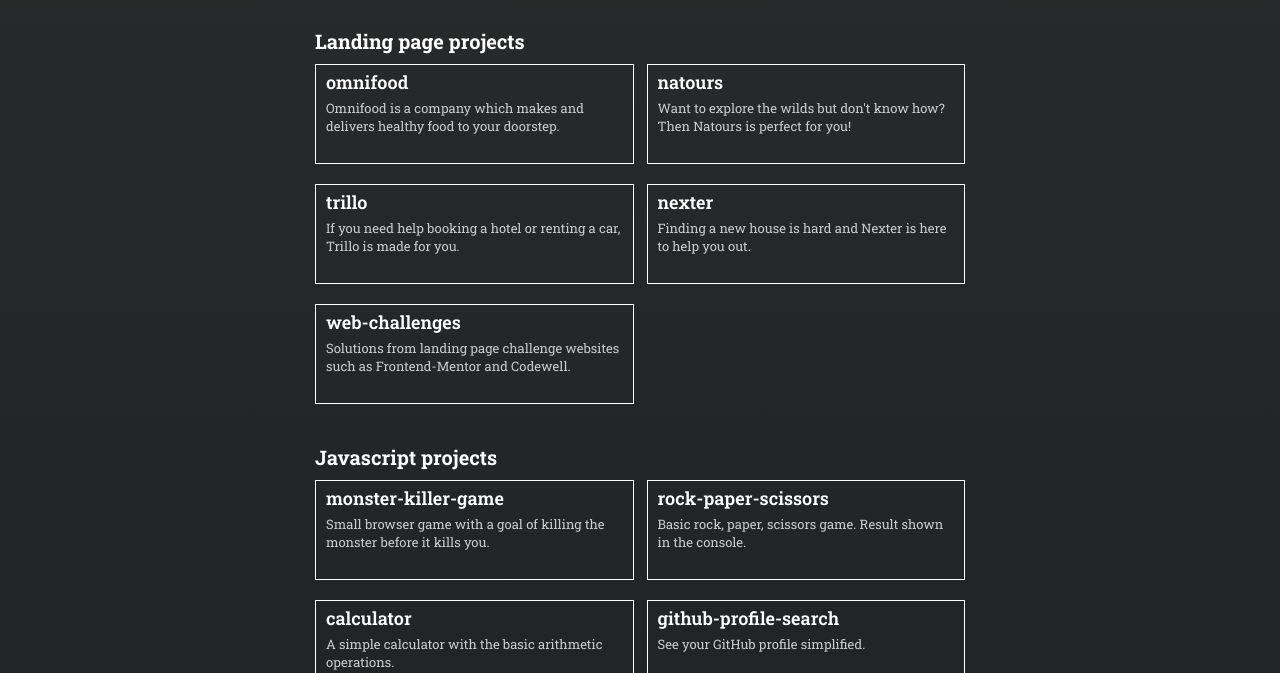
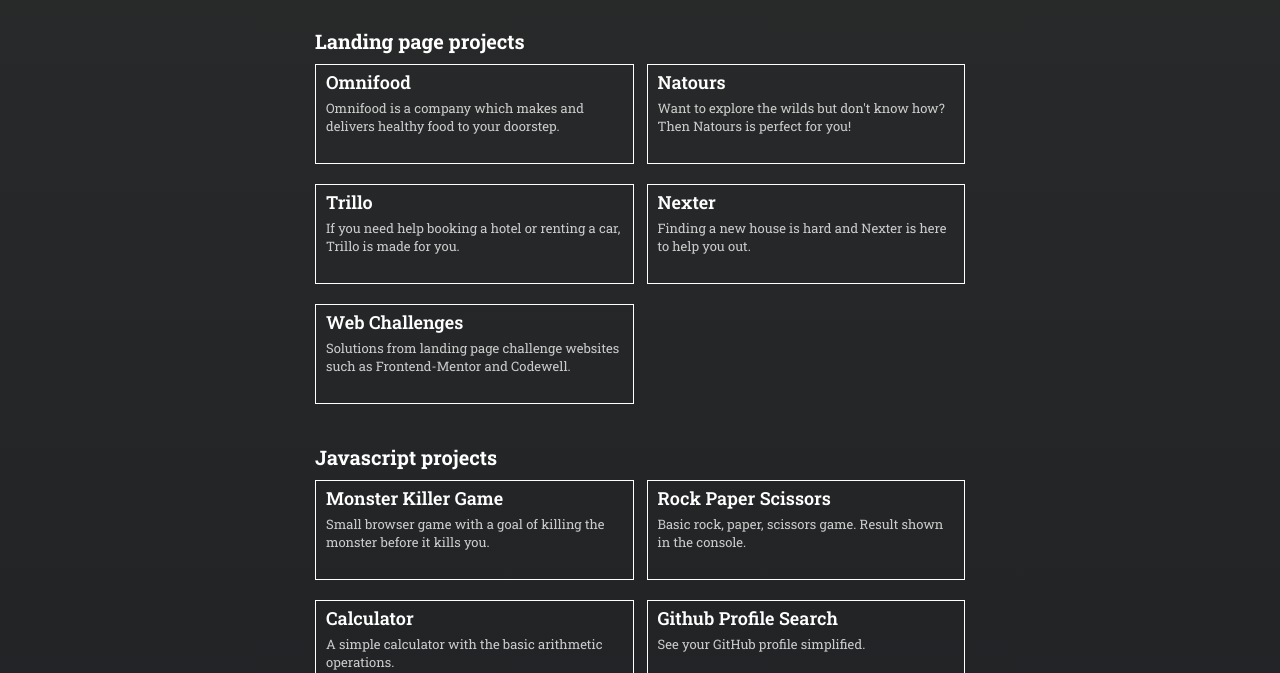
Before and after one commit to nik-ves/portfolio, a React (Create React App) app: page /projects in a window 1280 px wide. Shown: the part 279-952 px from the top of the page. Built offline with nearby package versions, Linux system fonts and the light colour scheme.

Commit message:
Combined projects

```diff
--- a/src/components/ProjectsComponents/ProjectCard.js
+++ b/src/components/ProjectsComponents/ProjectCard.js
@@ -3,10 +3,17 @@ import { Link } from "react-router-dom";
 import classes from "./ProjectCard.module.css";
 
 const ProjectCard = (props) => {
+  const formatedName = (name) => {
+    return name
+      .split("-")
+      .map((word) => word[0].toUpperCase() + word.slice(1))
+      .join(" ");
+  };
+
   return (
     <Link to={props.link} className={classes.card}>
       <div className={classes.info}>
-        <p className={classes['project-name']}>{props.name}</p>
+        <p className={classes['project-name']}>{formatedName(props.name)}</p>
         <p className={classes['project-desc']}>{props.desc}</p>
       </div>
     </Link>
--- a/src/components/ProjectsComponents/ProjectDetails.js
+++ b/src/components/ProjectsComponents/ProjectDetails.js
@@ -7,7 +7,8 @@ import ProjectNotFound from "../pages/ProjectNotFound";
 import Container from "../UI/Container";
 import ProjectNavigation from "./ProjectNavigation";
 import Backdrop from "../UI/Backdrop";
-import PROJECTS from "../../data/CombinedProjects";
+
+import PROJECTS from "../../data/Projects";
 
 const ProjectDetails = () => {
   const [projects] = useState(PROJECTS);
@@ -19,19 +20,20 @@ const ProjectDetails = () => {
 
   const params = useParams();
 
-  const project = projects.find((project) => project.id === params.projectId);
+  const project = projects.find((project) => project.name === params.projectId);
 
   if (!project) {
     return <ProjectNotFound />;
   }
 
   let pageIndex = projects.findIndex(
-    (element) => element.id === params.projectId
+    (element) => element.name === params.projectId
   );
 
   return (
     <Container>
       <ProjectNavigation projects={projects} currentProject={pageIndex} />
+
       {isOpen && <Backdrop onClick={openImageHandler} />}
 
       <div className={classes.centered}>
@@ -56,10 +58,10 @@ const ProjectDetails = () => {
           </div>
 
           <div className={classes["project-text-box"]}>
-            {Object.keys(project.description).map((index) => {
+            {Object.keys(project.longDescription).map((index) => {
               return (
-                <p className={classes["project-info-description"]}>
-                  {project.description[index]}
+                <p key={index} className={classes["project-info-description"]}>
+                  {project.longDescription[index]}
                 </p>
               );
             })}
--- a/src/components/ProjectsComponents/ProjectList.js
+++ b/src/components/ProjectsComponents/ProjectList.js
@@ -2,15 +2,10 @@ import { useState } from "react";
 
 import classes from "./ProjectList.module.css";
 import ProjectCard from "./ProjectCard";
-
-import LANDING_PAGE_PROJECTS from "../../data/LandingPageProjects";
-import JAVASCRIPT_PROJECTS from "../../data/JavaScriptProjects";
-import REACT_PROJECTS from "../../data/ReactProjects";
+import PROJECTS from "../../data/Projects";
 
 const ProjectList = () => {
-  const [lpProjects] = useState(LANDING_PAGE_PROJECTS);
-  const [jsProjects] = useState(JAVASCRIPT_PROJECTS);
-  const [reactProjects] = useState(REACT_PROJECTS);
+  const [projects] = useState(PROJECTS);
 
   return (
     <div className={classes.wrapper}>
@@ -28,13 +23,16 @@ const ProjectList = () => {
 
       <div>
         <h4>Landing page projects</h4>
+
         <div className={classes.flex}>
-          {lpProjects.map((project) => (
+          {projects
+            .filter((project) => project.type === "Landing page")
+            .map((project) => (
               <ProjectCard
                 key={project.id}
                 name={project.name}
-              desc={project.desc}
-              link={project.link}
+                desc={project.shortDescription}
+                link={`/projects/${project.name}`}
               />
             ))}
         </div>
@@ -44,12 +42,14 @@ const ProjectList = () => {
         <h4 className={classes["margin-top"]}>Javascript projects</h4>
 
         <div className={classes.flex}>
-          {jsProjects.map((project) => (
+          {projects
+            .filter((project) => project.type === "Javascript")
+            .map((project) => (
               <ProjectCard
                 key={project.id}
                 name={project.name}
-              desc={project.desc}
-              link={project.link}
+                desc={project.shortDescription}
+                link={`/projects/${project.name}`}
               />
             ))}
         </div>
@@ -59,12 +59,14 @@ const ProjectList = () => {
         <h4 className={classes["margin-top"]}>React projects</h4>
 
         <div className={classes.flex}>
-          {reactProjects.map((project) => (
+          {projects
+            .filter((project) => project.type === "React")
+            .map((project) => (
               <ProjectCard
                 key={project.id}
                 name={project.name}
-              desc={project.desc}
-              link={project.link}
+                desc={project.shortDescription}
+                link={`/projects/${project.name}`}
               />
             ))}
         </div>
--- a/src/components/ProjectsComponents/ProjectNavigation.js
+++ b/src/components/ProjectsComponents/ProjectNavigation.js
@@ -14,7 +14,7 @@ const ProjectNavigation = (props) => {
       pageNumber = projectList.length - 1;
     }
 
-    let link = `/projects/${projectList[pageNumber].id}`;
+    let link = `/projects/${projectList[pageNumber].name}`;
     return link;
   };
 
@@ -26,7 +26,7 @@ const ProjectNavigation = (props) => {
       pageNumber = 0;
     }
 
-    let link = `/projects/${projectList[pageNumber].id}`;
+    let link = `/projects/${projectList[pageNumber].name}`;
     return link;
   };
 
--- a/src/data/JavaScriptProjects.js
+++ /dev/null
@@ -1,40 +0,0 @@
-const JAVASCRIPT_PROJECTS = [
-  {
-    id: 1,
-    name: "monster-killer-game",
-    desc: "Small browser game with a goal of killing the monster before it kills you.",
-    link: "/projects/monster-killer-game",
-  },
-  {
-    id: 2,
-    name: "rock-paper-scissors",
-    desc: "Basic rock, paper, scissors game. Result shown in the console.",
-    link: "/projects/rock-paper-scissors",
-  },
-  {
-    id: 3,
-    name: "calculator",
-    desc: "A simple calculator with the basic arithmetic operations.",
-    link: "/projects/calculator",
-  },
-  {
-    id: 4,
-    name: "github-profile-search",
-    desc: "See your GitHub profile simplified.",
-    link: "/projects/github-profile-search",
-  },
-  {
-    id: 5,
-    name: "pig-game",
-    desc: "Whoever hits 100 score first is a winner!",
-    link: "/projects/pig-game",
-  },
-  {
-    id: 6,
-    name: "guess-my-number",
-    desc: "Guess a number game. Secret number is logged in the console for an easy win.",
-    link: "/projects/guess-my-number",
-  },
-];
-
-export default JAVASCRIPT_PROJECTS;
--- a/src/data/LandingPageProjects.js
+++ /dev/null
@@ -1,34 +0,0 @@
-const LANDING_PAGE_PROJECTS = [
-  {
-    id: 1,
-    name: "omnifood",
-    desc: "Omnifood is a company which makes and delivers healthy food to your doorstep.",
-    link: "/projects/omnifood",
-  },
-  {
-    id: 2,
-    name: "natours",
-    desc: "Want to explore the wilds but don't know how? Then Natours is perfect for you!",
-    link: "/projects/natours",
-  },
-  {
-    id: 3,
-    name: "trillo",
-    desc: "If you need help booking a hotel or renting a car, Trillo is made for you.",
-    link: "/projects/trillo",
-  },
-  {
-    id: 4,
-    name: "nexter",
-    desc: "Finding a new house is hard and Nexter is here to help you out.",
-    link: "/projects/nexter",
-  },
-  {
-    id: 5,
-    name: "web-challenges",
-    desc: "Solutions from landing page challenge websites such as Frontend-Mentor and Codewell.",
-    link: "/projects/web-challenges",
-  },
-];
-
-export default LANDING_PAGE_PROJECTS;
--- a/src/data/CombinedProjects.js
+++ b/src/data/Projects.js
@@ -1,8 +1,11 @@
 const PROJECTS = [
   {
-    id: "omnifood",
-    name: "Omnifood Landing Page",
-    description: {
+    id: 1,
+    name: "omnifood",
+    type: "Landing page",
+    shortDescription:
+      "Omnifood is a company which makes and delivers healthy food to your doorstep.",
+    longDescription: {
       text1:
         "Omnifood is a fictional company which makes and delivers healthy food to your doorstep.",
       text2:
@@ -16,9 +19,12 @@ const PROJECTS = [
     imgPath: "/images/omnifood-project.png",
   },
   {
-    id: "natours",
-    name: "Natours Landing Page",
-    description: {
+    id: 2,
+    name: "natours",
+    type: "Landing page",
+    shortDescription:
+      "Want to explore the wilds but don't know how? Then Natours is perfect for you!",
+    longDescription: {
       text1:
         "Want to explore the wilds but don't know how? Then Natours is perfect for you!",
       text2:
@@ -32,9 +38,12 @@ const PROJECTS = [
     imgPath: "/images/natours-project.png",
   },
   {
-    id: "trillo",
-    name: "Trillo Landing Page",
-    description: {
+    id: 3,
+    name: "trillo",
+    type: "Landing page",
+    shortDescription:
+      "If you need help booking a hotel or renting a car, Trillo is made for you.",
+    longDescription: {
       text1:
         "If you need help booking a hotel or renting a car, Trillo is made for you.",
       text2:
@@ -46,9 +55,12 @@ const PROJECTS = [
     imgPath: "/images/trillo-project.png",
   },
   {
-    id: "nexter",
-    name: "Nexter Landing Page",
-    description: {
+    id: 4,
+    name: "nexter",
+    type: "Landing page",
+    shortDescription:
+      "Finding a new house is hard and Nexter is here to help you out.",
+    longDescription: {
       text1: "Finding a new house is hard and Nexter is here to help you out.",
       text2:
         "This project was designed by Jonas Schmedtmann and made by me. Goal of projects like this was to practice SCSS and CSS Grid property. After this project i haven't used CSS Grid much, just liked CSS Flex more.",
@@ -59,9 +71,12 @@ const PROJECTS = [
     imgPath: "/images/nexter-project.png",
   },
   {
-    id: "web-challenges",
-    name: "Web Challenges",
-    description: {
+    id: 5,
+    name: "web-challenges",
+    type: "Landing page",
+    shortDescription:
+      "Solutions from landing page challenge websites such as Frontend-Mentor and Codewell.",
+    longDescription: {
       text1:
         "Finished landing page solutions from challenge websites, such as Frontend Mentor and Codewell.",
       text2:
@@ -74,9 +89,12 @@ const PROJECTS = [
     imgPath: "/images/web-challenges.png",
   },
   {
-    id: "monster-killer-game",
-    name: "Monster Killer Game",
-    description: {
+    id: 6,
+    name: "monster-killer-game",
+    type: "Javascript",
+    shortDescription:
+      "Small browser game with a goal of killing the monster before it kills you.",
+    longDescription: {
       text1:
         "Small browser game with a goal of killing the monster before it kills you.",
       text2:
@@ -88,9 +106,12 @@ const PROJECTS = [
     imgPath: "/images/monster-killer-project.png",
   },
   {
-    id: "rock-paper-scissors",
-    name: "Rock Paper Scissors",
-    description: {
+    id: 7,
+    name: "rock-paper-scissors",
+    type: "Javascript",
+    shortDescription:
+      "Basic rock, paper, scissors game. Result shown in the console.",
+    longDescription: {
       text1:
         "Rock, Paper, Scissors game which everyone knows. Currently this vesion is only played in the console. Goal of this project was to practice functionality and logic.",
       text2:
@@ -102,9 +123,12 @@ const PROJECTS = [
     imgPath: "/images/rock-paper-scissors-project.png",
   },
   {
-    id: "calculator",
-    name: "Calculator",
-    description: {
+    id: 8,
+    name: "calculator",
+    type: "Javascript",
+    shortDescription:
+      "A simple calculator with the basic arithmetic operations.",
+    longDescription: {
       text1: "A simple calculator with the basic arithmetic operations.",
       text2:
         "My first project built with JavaScript. As this was the first calculator that I ever made, i'm gonna come back and upgrade it.",
@@ -115,9 +139,11 @@ const PROJECTS = [
     imgPath: "/images/calculator-project.png",
   },
   {
-    id: "github-profile-search",
-    name: "Github Profile Search",
-    description: {
+    id: 9,
+    name: "github-profile-search",
+    type: "Javascript",
+    shortDescription: "See your GitHub profile simplified.",
+    longDescription: {
       text1: "Enter your GitHub username and see your profile simplified.",
       text2:
         "Got the project idea from Twitter and tried to make it myself. Never before have I worked with fetch but managed to make it. Includes a back button when you're finished with the serach and also the ligth and dark mode switcher. Currently this project is limited to return only 30 projects on search.",
@@ -128,9 +154,11 @@ const PROJECTS = [
     imgPath: "/images/github-profile-project.png",
   },
   {
-    id: "pig-game",
-    name: "Pig Game",
-    description: {
+    id: 10,
+    name: "pig-game",
+    type: "Javascript",
+    shortDescription: "Whoever hits 100 score first is a winner!",
+    longDescription: {
       text1: "Pig game made with vanilla JavaScript.",
       text2:
         "First project with styling and scripting. This is a project from course made by Jonas Schmedtmann on Udemy. Goal of this project was to practice manipulation of DOM.",
@@ -143,9 +171,12 @@ const PROJECTS = [
     imgPath: "/images/pig-game-project.png",
   },
   {
-    id: "guess-my-number",
-    name: "Guess My Number",
-    description: {
+    id: 11,
+    name: "guess-my-number",
+    type: "Javascript",
+    shortDescription:
+      "Guess a number game. Secret number is logged in the console for an easy win.",
+    longDescription: {
       text1: "Game of guessing a hidden number with limited tries.",
       text2:
         "Goal of the game is to guess the hidden number before you run out of tries. Hidden number has a value between 1 and 20 and the earliest guess brings the highest score. If you want an easy win, hidden number is logged into the console.",
@@ -156,9 +187,12 @@ const PROJECTS = [
     imgPath: "/images/guess-my-number-project.png",
   },
   {
-    id: "expense-tracker",
-    name: "Expense Tracker App",
-    description: {
+    id: 12,
+    name: "expense-tracker",
+    type: "React",
+    shortDescription:
+      "Tracker expense app made with React.js. Includes a year filter.",
+    longDescription: {
       text1: "Tracker expense app",
       text2:
         "This would be my first React.js project made and is one of the project from Udemy course designed by Maximilian Schwarzmüller. Includes adding your expenses by a year, which you can filter through. Also includes a graph which show you your expenses by months.",
@@ -169,9 +203,12 @@ const PROJECTS = [
     imgPath: "/images/expense-tracker-project.png",
   },
   {
-    id: "user-listing",
-    name: "User Listing App",
-    description: {
+    id: 13,
+    name: "user-listing",
+    type: "React",
+    shortDescription:
+      "Basic users listing app made with React.js with some form validation.",
+    longDescription: {
       text1: "App for listing users.",
       text2:
         "Basic app which enables you to list users with this form. Submitting users name and age will add them bellow for you to see. Before you can submit you have to go through a small form validation which does not allow submitting empty values.",
@@ -182,9 +219,12 @@ const PROJECTS = [
     imgPath: "/images/user-listing-project.png",
   },
   {
-    id: "food-order",
-    name: "Food Order App",
-    description: {
+    id: 14,
+    name: "food-order",
+    type: "React",
+    shortDescription:
+      "Food ordering app which is connected with Firebase database. Includes a simple form validation.",
+    longDescription: {
       text1: "Food ordering app",
       text2:
         "Currently my most complex project built, also one of the projects from Udemy course designed by Maximilian Schwarzmüller. This app is connected to a firebase database. After you select your food and amount, you can submit the data from the cart to the database.",
@@ -195,9 +235,12 @@ const PROJECTS = [
     imgPath: "/images/food-order-project.png",
   },
   {
-    id: "form-validator",
-    name: "Form Validator",
-    description: {
+    id: 15,
+    name: "form-validator",
+    type: "React",
+    shortDescription:
+      "Validate user input with this. After submiting, user information will be shown in the console.",
+    longDescription: {
       text1: "Form validator.",
       text2:
         "Goal of this app was to practice validation of the form as the name suggests. Form is made of four input fields. After you submit your data, if the form allows you, you can see your submited data in the console.",
@@ -208,11 +251,14 @@ const PROJECTS = [
     imgPath: "/images/form-validation-project.png",
   },
   {
-    id: "todo-app",
-    name: "Todo App",
-    description: {
+    id: 16,
+    name: "todo-app",
+    type: "React",
+    shortDescription: "Basic Todo app.",
+    longDescription: {
       text1: "Todo App",
-      text2: "Classic todo application. Includes checkbox and remove button for completed ones.",
+      text2:
+        "Classic todo application. Includes checkbox and remove button for completed ones.",
       text3: "Made with React.js.",
     },
     githubLink: "https://github.com/nik-ves/todo-app",
--- a/src/data/ReactProjects.js
+++ /dev/null
@@ -1,34 +0,0 @@
-const REACT_PROJECTS = [
-  {
-    id: 1,
-    name: "expense-tracker",
-    desc: "Tracker expense app made with React.js. Includes a year filter.",
-    link: "/projects/expense-tracker",
-  },
-  {
-    id: 2,
-    name: "user-listing",
-    desc: "Basic users listing app made with React.js with some form validation.",
-    link: "/projects/user-listing",
-  },
-  {
-    id: 3,
-    name: "food-order",
-    desc: "Food ordering app which is connected with Firebase database. Includes a simple form validation.",
-    link: "/projects/food-order",
-  },
-  {
-    id: 4,
-    name: "form-validator",
-    desc: "Validate user input with this. After submiting, user information will be shown in the console.",
-    link: "/projects/form-validator",
-  },
-  {
-    id: 5,
-    name: "todo-app",
-    desc: "Basic Todo app.",
-    link: "/projects/todo-app",
-  },
-];
-
-export default REACT_PROJECTS;
```
Lines whose indentation alone changed are shown as unchanged.
